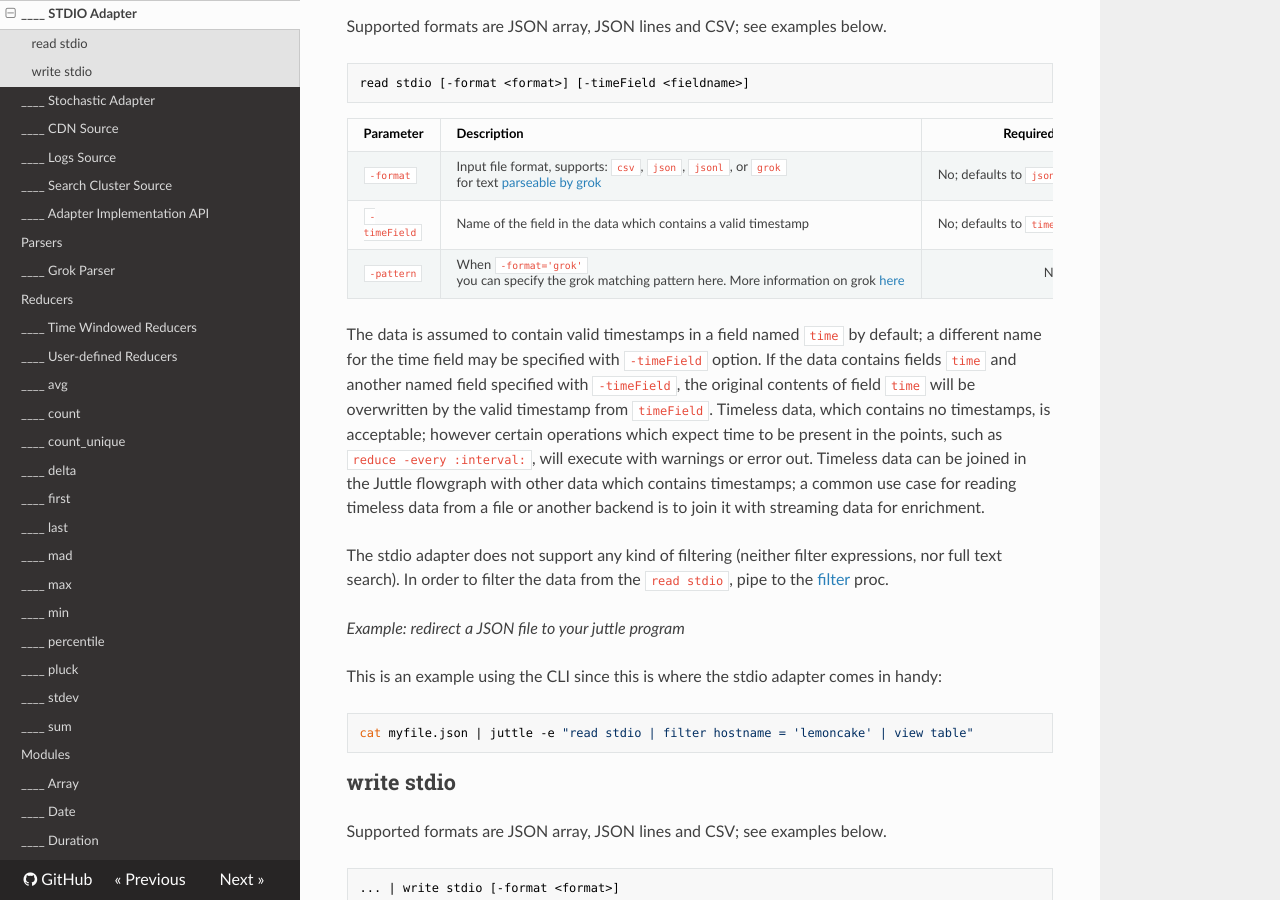
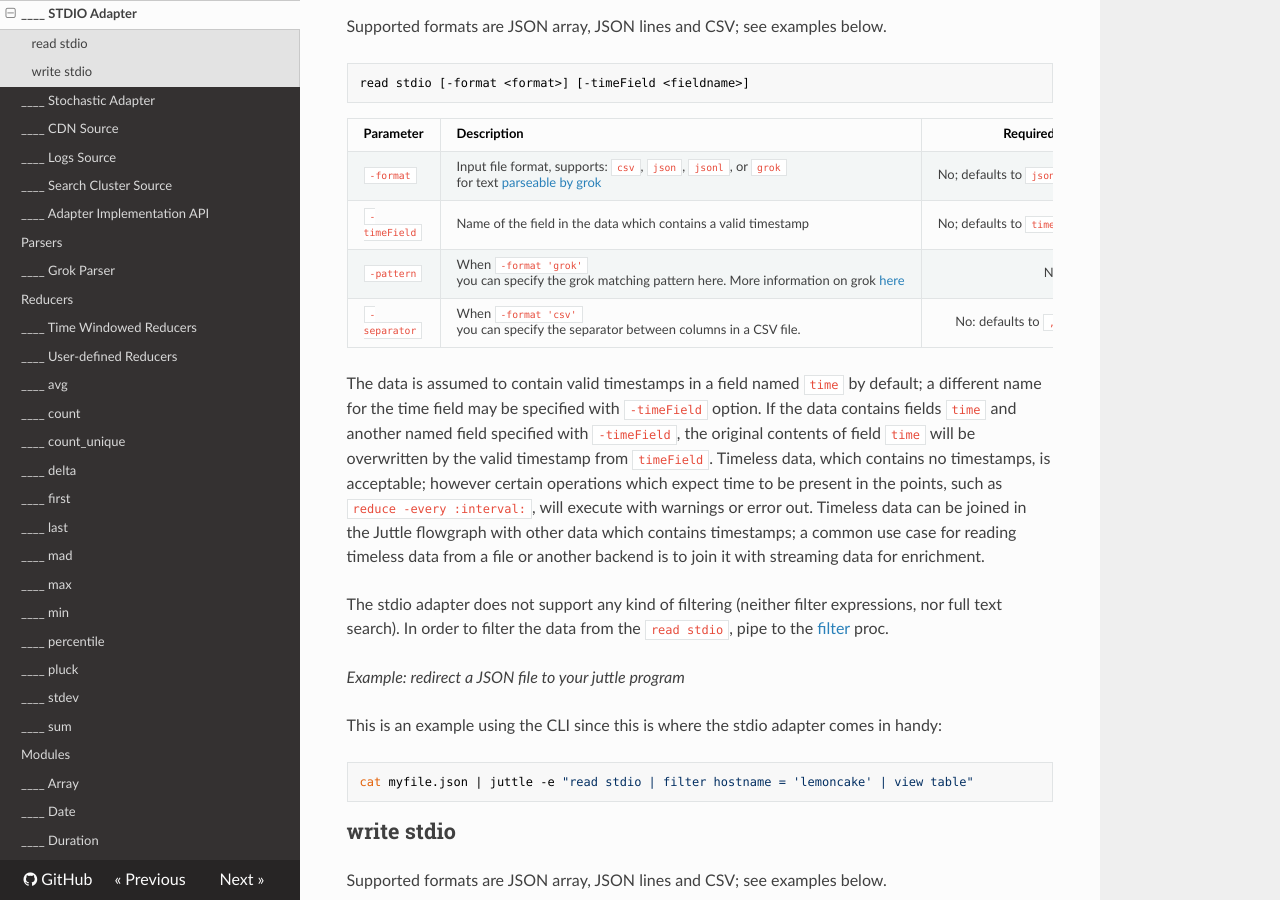
Before and after one commit to juttle/juttle, an MkDocs documentation site: the page built from docs/adapters/stdio.md, in a window 1280 px wide and 900 px high, scrolled down 347 px. Built offline with MkDocs 1.6.1, drawn with Linux system fonts in a browser that asks for light colours; nearby versions of some CDN libraries; old or Windows-style settings are respelled for this version of MkDocs.

Commit message:
updated stdio and file adapter documentation
with #584 we added the ability to specify a separator so lets document
how to use this option

```diff
--- a/docs/adapters/stdio.md
+++ b/docs/adapters/stdio.md
@@ -20,7 +20,8 @@ Parameter         |             Description          | Required?
 ----------------- | -------------------------------- | ---------:
 `-format`         | Input file format, supports: `csv`, `json`, `jsonl`, or `grok` for text [parseable by grok](parsers/index.md) | No; defaults to `json`
 `-timeField`      | Name of the field in the data which contains a valid timestamp  | No; defaults to `time`
-`-pattern`        | When `-format='grok'` you can specify the grok matching pattern here. More information on grok [here](parsers/grok.md)  | No
+`-pattern`        | When `-format 'grok'` you can specify the grok matching pattern here. More information on grok [here](parsers/grok.md)  | No
+`-separator`      | When `-format 'csv'`  you can specify the separator between columns in a CSV file. | No: defaults to `,`
 
 The data is assumed to contain valid timestamps in a field named `time` by default; a different name for the time field may be specified with `-timeField` option. If the data contains fields `time` and another named field specified with `-timeField`, the original contents of field `time` will be overwritten by the valid timestamp from `timeField`.
 Timeless data, which contains no timestamps, is acceptable; however certain operations which expect time to be present in the points, such as `reduce -every :interval:`, will execute with warnings or error out. Timeless data can be joined in the Juttle flowgraph with other data which contains timestamps; a common use case for reading timeless data from a file or another backend is to join it with streaming data for enrichment.
```
Also changed, not shown: docs/adapters/file.md (+2 -1 lines).
